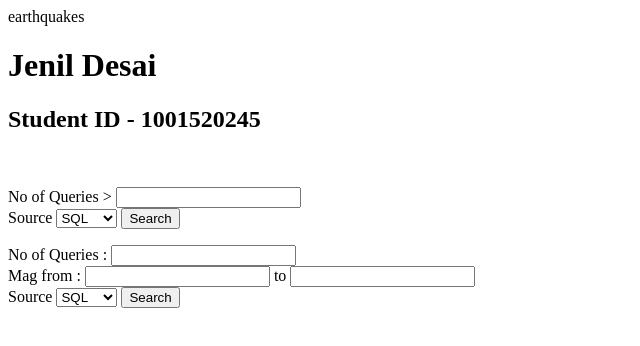
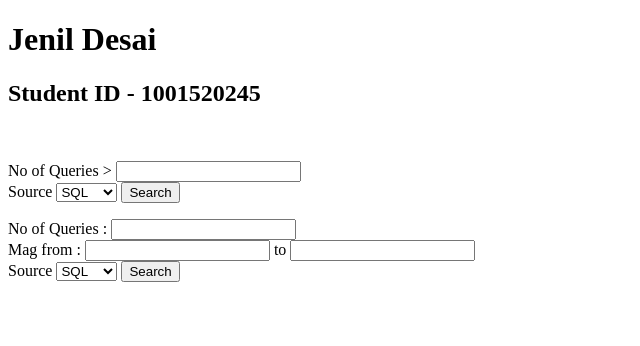
Before and after one commit to jenildesai25/azure_cloud_app, a plain HTML site: page templates/index.html in a window 1280 px wide. Shown: the whole page, without its empty margins (0-640 px from the left). Drawn offline with nearby package versions, Linux system fonts and the light colour scheme.

```diff
--- a/templates/index.html
+++ b/templates/index.html
@@ -10,7 +10,7 @@
   <title>Azure App</title>
   <meta name="viewport" content="width=device-width, initial-scale=1">
 </head>
-<body>earthquakes
+<body>
   <header id="flex-header">
     <div class="cloud-header"></div>
     <h1>Jenil Desai</h1>
```
